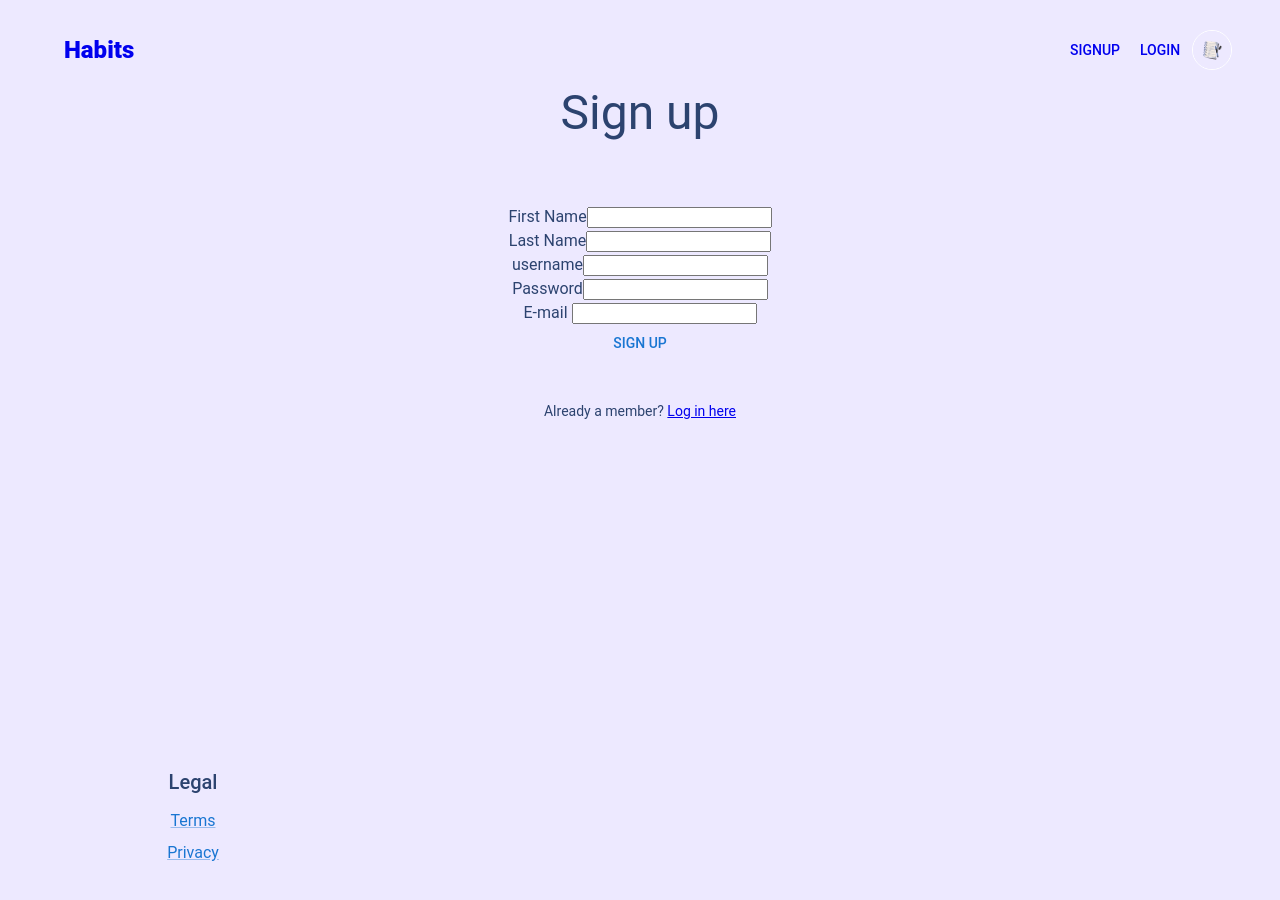
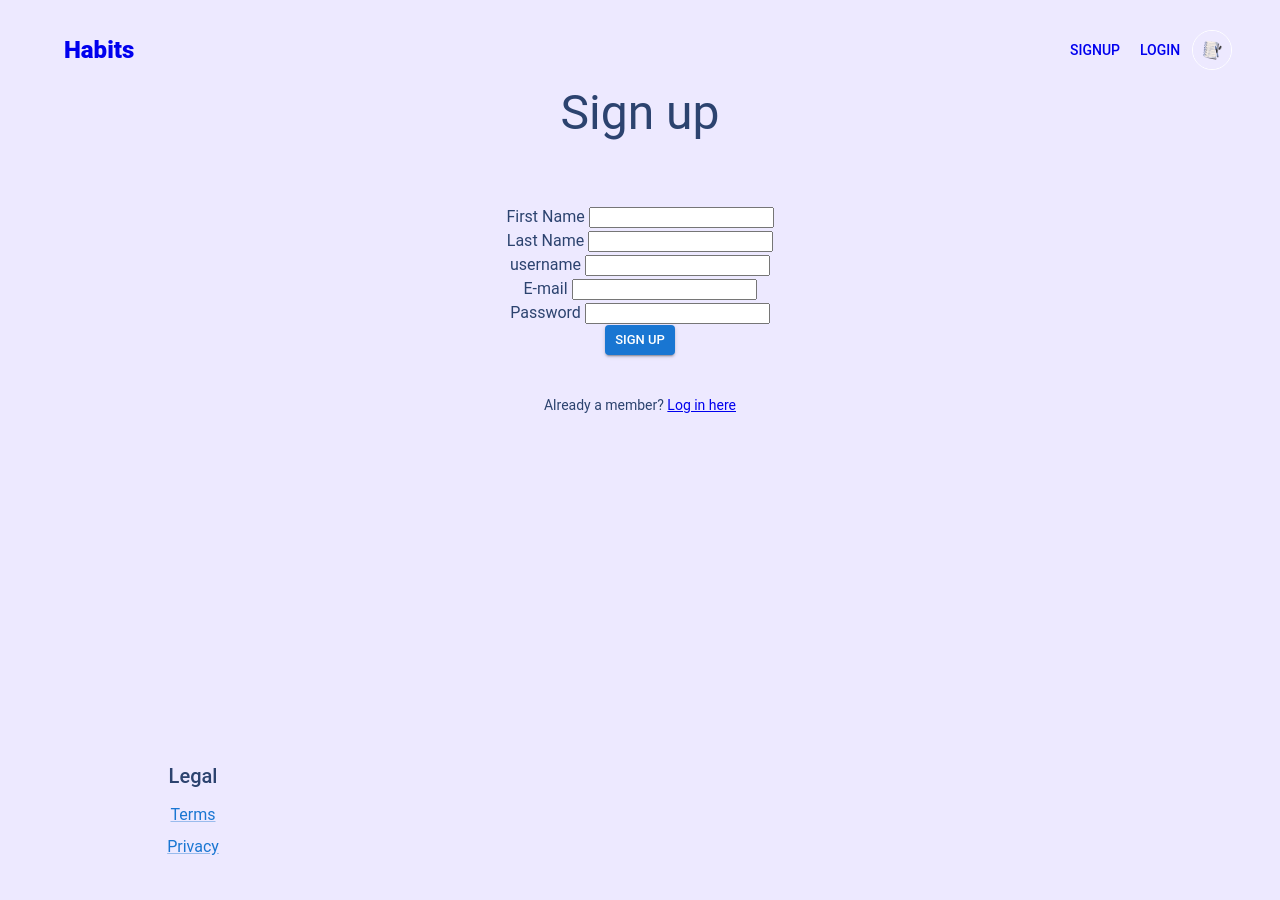
Before and after one commit to vmaineng/Habit-2023, a React (Create React App) app in the folder client/: page /signup in a window 1280 px wide. Shown: the top 900 px of the page. Built offline with nearby package versions, Linux system fonts and the light colour scheme.

Commit message:
getting somewhere

```diff
--- a/client/src/components/LoginForm.js
+++ b/client/src/components/LoginForm.js
@@ -55,7 +55,7 @@ function LoginForm() {
             value={password}
           />
        <br />
-          <Button type="submit">Log in</Button>
+          <Button size="small" variant="contained" type="submit">Log in</Button>
         </Box>
       </form>
       {error && error}
--- a/client/src/components/SignupForm.js
+++ b/client/src/components/SignupForm.js
@@ -3,7 +3,6 @@ import Container from '@mui/material/Container';
 import Box from '@mui/material/Box';
 import Button from '@mui/material/Button';
 import { useNavigate } from 'react-router-dom';
-import Grid from '@mui/material/Grid';
 
 
 function SignupForm() {
@@ -59,22 +58,23 @@ if (response.ok) {
     <Box sx={{ mt: 4, mb: 5}}>
 
 
-    <label> First Name</label>
+    <label> First Name </label>
         <input type="text" onChange={(e) => setFirstName(e.target.value)} value={firstName} />
         <br />
-        <label> Last Name</label>
+        <label> Last Name </label>
         <input type="text" onChange={(e) => setLastName(e.target.value)} value={lastName} />
         <br />
-        <label> username</label>
+        <label> username </label>
         <input type="text" onChange={(e) => setUsername(e.target.value)} value={username} />
-        <br />
-        <label>Password</label>
-        <input type="text" onChange={(e) => setPassword(e.target.value)} value={password} />
         <br />
         <label>E-mail </label>
         <input type="text" onChange={(e) => setEmail(e.target.value)} value={email} />
        <br />
-       <Button type="submit">Sign up</Button>
+        <label>Password </label>
+        <input type="text" onChange={(e) => setPassword(e.target.value)} value={password} />
+        <br />
+
+       <Button size="small" variant="contained" type="submit">Sign up</Button>
 
     </Box>
 
--- a/client/src/pages/Dashboard.js
+++ b/client/src/pages/Dashboard.js
@@ -19,6 +19,7 @@ import { Doughnut } from "react-chartjs-2";
 import { Chart, ArcElement } from "chart.js";
 import DashboardGoals from "../components/DashboardGoals";
 import { styled } from "@mui/material/styles";
+import Footer from "../components/Footer";
 
 function Dashboard() {
   //need to register all elements using Chart.js - doughnut
@@ -157,14 +158,16 @@ function Dashboard() {
                 </CardContent>
               </Card>
             </Grid>
+            <DashboardGoals />
           </DashboardLayoutRoot>
 
-        <DashboarddDisplay>
-           <DashboardGoals />
+        {/* <DashboarddDisplay> */}
 
-           </DashboarddDisplay>
+
+           {/* </DashboarddDisplay> */}
         </Container>
       </Box>
+      <Footer />
     </div>
   );
 }
```
Also changed, not shown: client/src/components/DashboardGoals.js (+1 -8 lines).
